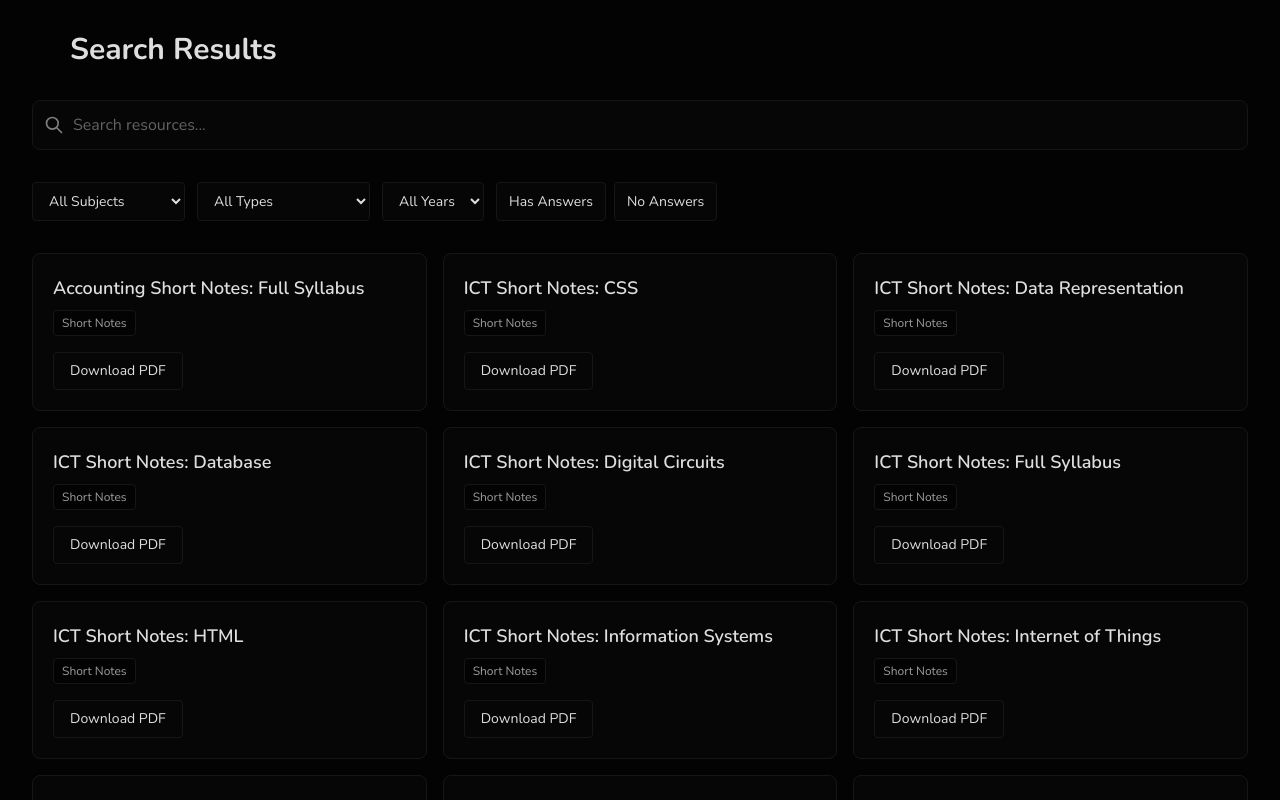
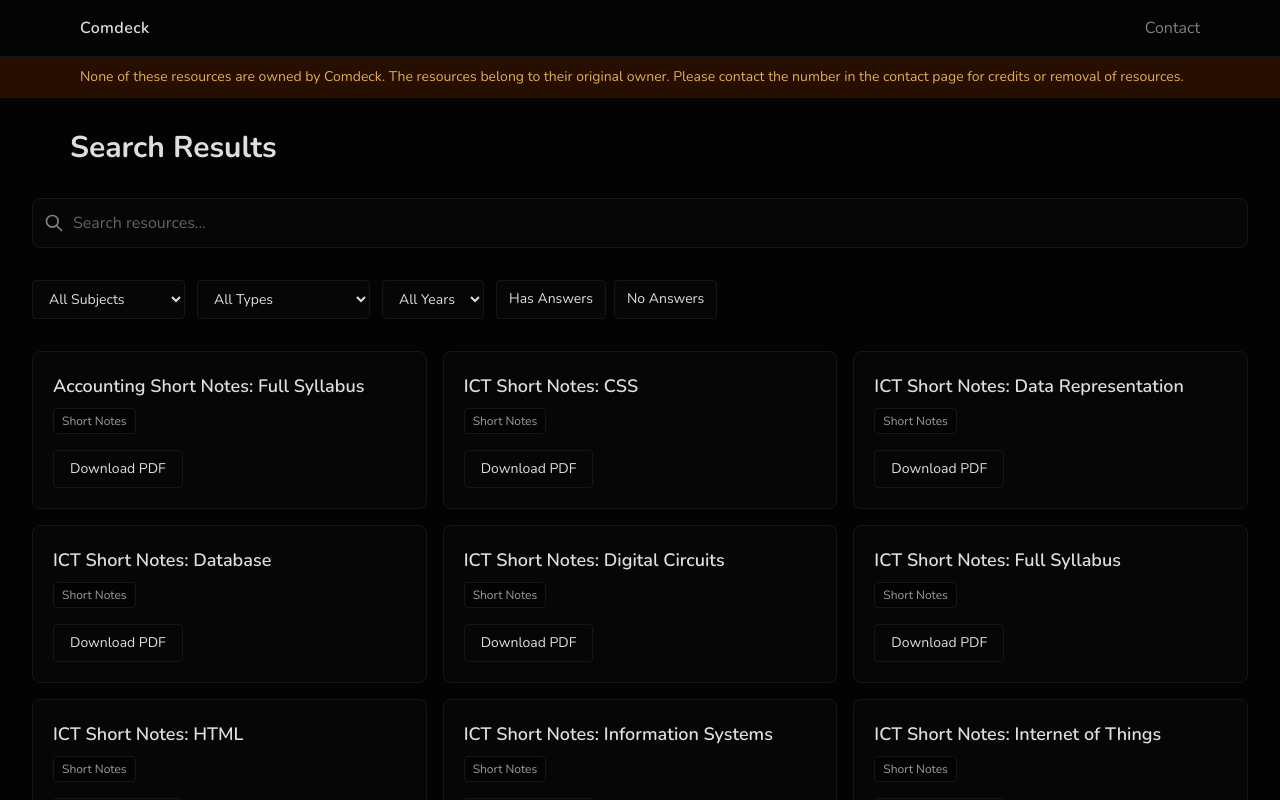
Before and after one commit to UmairFaiser/comdeck, a Next.js app: page /search in a window 1280 px wide. Shown: the top 800 px of the page. Built offline with nearby package versions, Linux system fonts and the light colour scheme; some icons are missing.

Commit message:
added navbar and discalimer banner

```diff
--- /dev/null
+++ b/app/contact/page.tsx
@@ -0,0 +1,22 @@
+export const metadata = {
+  title: "Contact | Comdeck",
+};
+
+import ContactPageClient from "../../components/ContactPageClient";
+
+export default function ContactPage() {
+
+  return (
+    <section className="py-8">
+      <header className="mb-6">
+        <h1 className="text-3xl font-bold text-center">Contact</h1>
+        <p className="mt-2 text-center text-text-secondary">
+          Reach us via the numbers below. Replace with official numbers when
+          available.
+        </p>
+      </header>
+
+      <ContactPageClient />
+    </section>
+  );
+}
--- a/app/layout.tsx
+++ b/app/layout.tsx
@@ -2,6 +2,8 @@ import type { Metadata } from "next";
 import { Nunito } from "next/font/google";
 import localFont from "next/font/local";
 import "./globals.css";
+import NavBar from "../components/NavBar";
+import DisclaimerBanner from "../components/DisclaimerBanner";
 
 const sans = Nunito({
   weight: ["400", "600", "700"],
@@ -51,7 +53,11 @@ export default function RootLayout({
       <body
         className={`${sans.variable} ${mono.variable} ${serif.variable} antialiased`}
       >
-        {children}
+        <div className="sticky top-0 z-50">
+          <NavBar />
+          <DisclaimerBanner />
+        </div>
+        <main>{children}</main>
       </body>
     </html>
   );
--- /dev/null
+++ b/components/ContactPageClient.tsx
@@ -0,0 +1,40 @@
+"use client";
+import { useState } from "react";
+
+export default function ContactPageClient() {
+  const contacts = [
+    { label: "General Inquiries", phone: "+94 71 000 0000" },
+    { label: "Credits / Removals", phone: "+94 77 111 1111" },
+    { label: "Support", phone: "+94 75 222 2222" },
+  ];
+
+  const [copied, setCopied] = useState<string | null>(null);
+
+  return (
+    <div className="grid grid-cols-1 md:grid-cols-2 gap-6">
+      {contacts.map((c) => (
+        <div
+          key={c.label}
+          className="rounded-md border border-border bg-surface p-4 flex items-center justify-between"
+        >
+          <div>
+            <div className="text-sm text-text-secondary">{c.label}</div>
+            <div className="text-lg font-semibold">{c.phone}</div>
+          </div>
+          <button
+            type="button"
+            onClick={async () => {
+              await navigator.clipboard.writeText(c.phone);
+              setCopied(c.phone);
+              setTimeout(() => setCopied(null), 1500);
+            }}
+            aria-label={`Copy ${c.label} phone number`}
+            className="px-3 py-1 rounded border border-border text-sm hover:bg-border/20 transition"
+          >
+            {copied === c.phone ? "Copied" : "Copy"}
+          </button>
+        </div>
+      ))}
+    </div>
+  );
+}
--- /dev/null
+++ b/components/DisclaimerBanner.tsx
@@ -0,0 +1,15 @@
+"use client";
+
+export default function DisclaimerBanner() {
+  return (
+    <div className="w-full bg-[oklch(0.20_0.06_70)] text-[oklch(0.78_0.12_80)] border-y border-border/60">
+      <div className="mx-auto max-w-6xl px-4 py-2 text-sm">
+        <p className="leading-relaxed">
+          None of these resources are owned by Comdeck. The resources belong to their
+          original owner. Please contact the number in the contact page for credits or
+          removal of resources.
+        </p>
+      </div>
+    </div>
+  );
+}
--- /dev/null
+++ b/components/NavBar.tsx
@@ -0,0 +1,22 @@
+"use client";
+import Link from "next/link";
+
+export default function NavBar() {
+  return (
+    <nav className="w-full border-b border-border bg-surface/80 backdrop-blur supports-[backdrop-filter]:bg-surface/60">
+      <div className="mx-auto max-w-6xl flex items-center justify-between px-4 h-14">
+        <Link href="/" className="text-foreground font-semibold tracking-wide">
+          Comdeck
+        </Link>
+        <div className="flex items-center gap-6">
+          <Link
+            href="/contact"
+            className="text-text-secondary hover:text-foreground transition-colors"
+          >
+            Contact
+          </Link>
+        </div>
+      </div>
+    </nav>
+  );
+}
```
